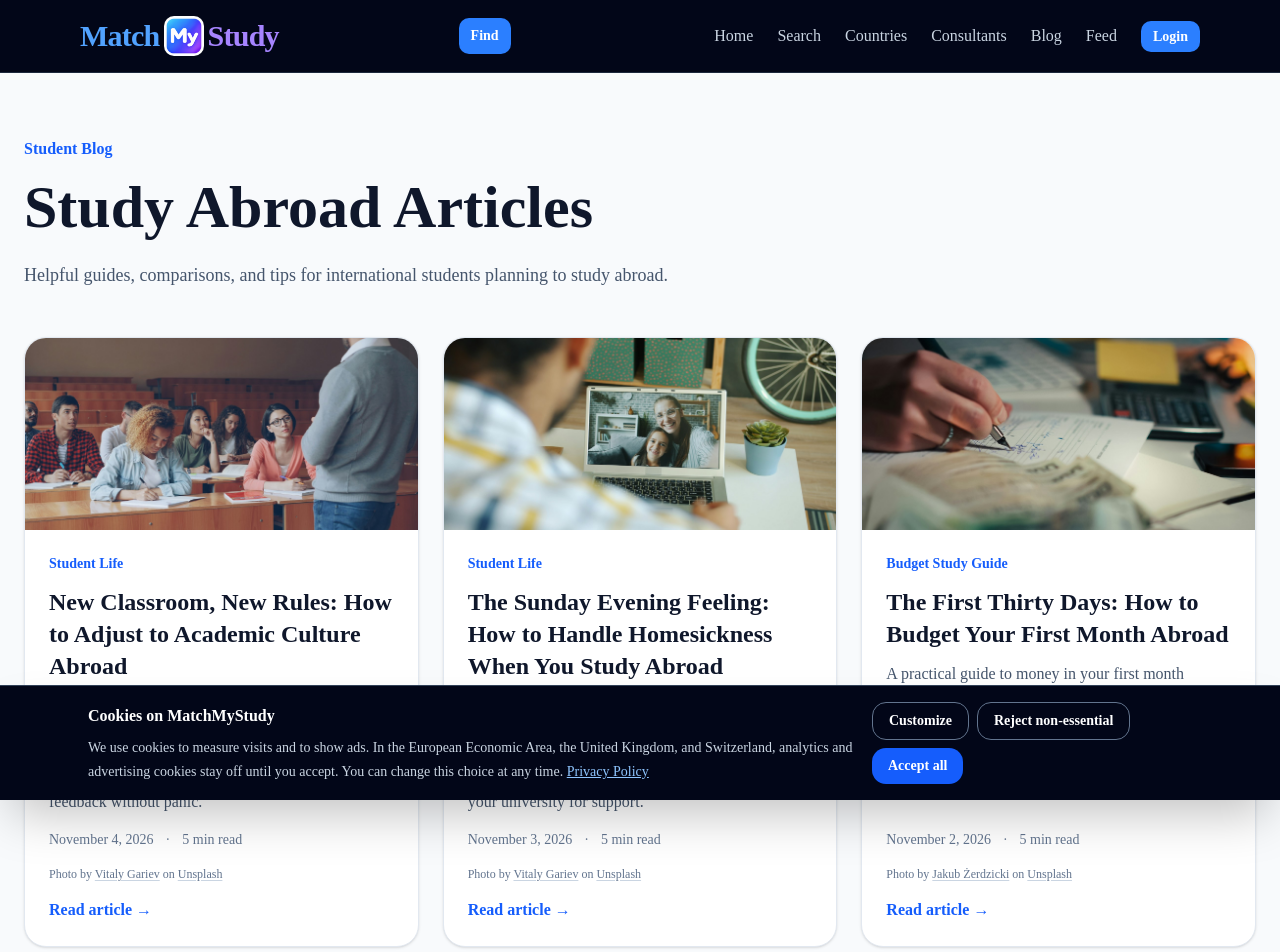
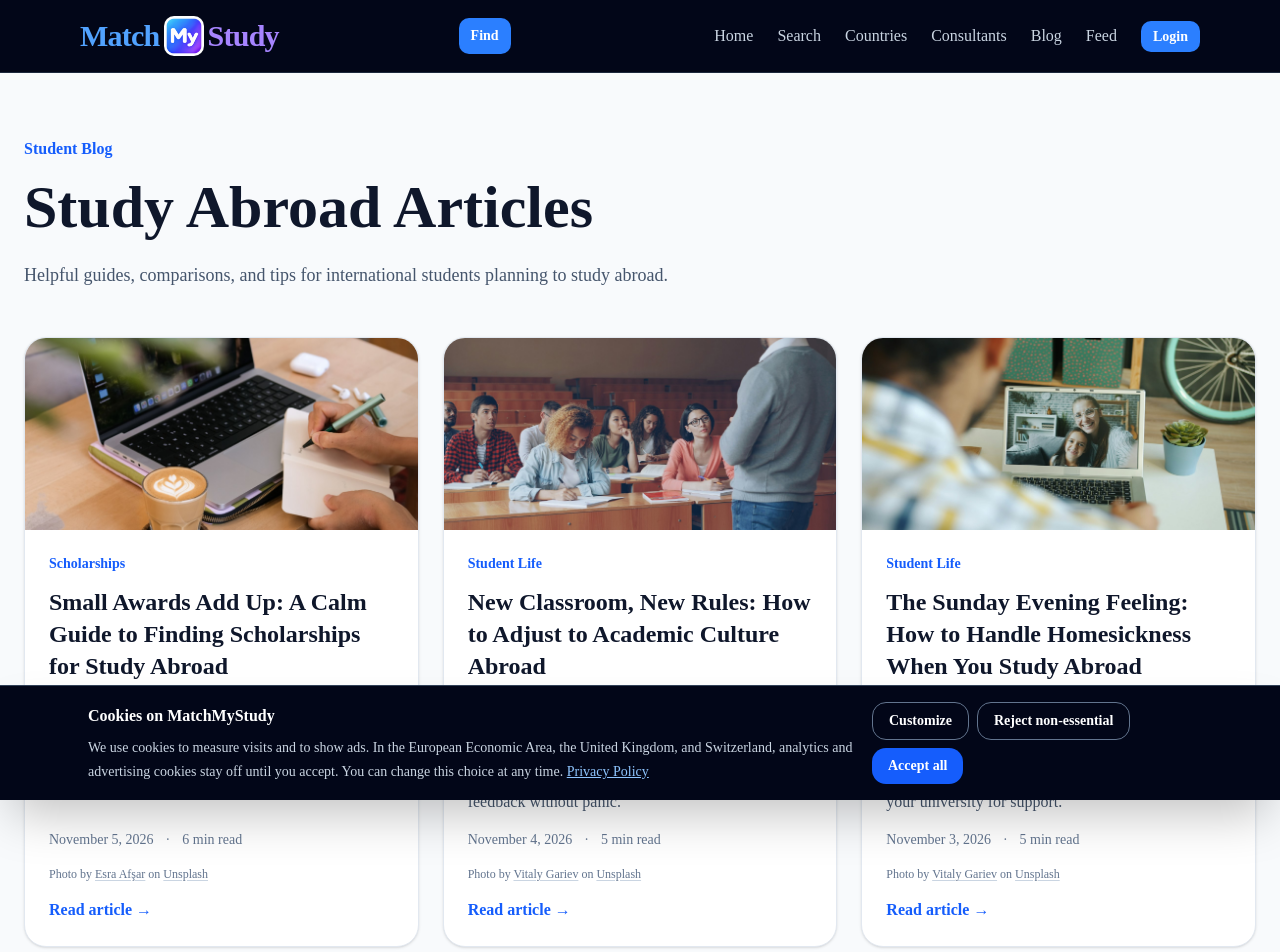
Before and after one commit to Ravindu612/MatchMyStudy, a Next.js app: page /blog in a window 1280 px wide. Shown: the top 952 px of the page. Built offline with nearby package versions, Linux system fonts and the light colour scheme; no server answers.

Commit message:
Add November 5 blog post: Small Awards Add Up

```diff
--- a/data/blog/posts.ts
+++ b/data/blog/posts.ts
@@ -443,6 +443,55 @@ export const blogPosts: BlogPost[] = [
     },
   },
   {
+    title: "Small Awards Add Up: A Calm Guide to Finding Scholarships for Study Abroad",
+    slug: "scholarship-search",
+    description:
+      "Where study abroad scholarships actually come from, how to build a simple shortlist, how to tell real funding from scams, and how to write applications that do not all sound the same.",
+    category: "Scholarships",
+    date: "2026-11-05",
+    readTime: "6 min read",
+    intro:
+      "Searching for scholarships can feel like shouting into a very large room. You type a few words into a search engine, open twenty tabs, and find lists of awards that are closed, meant for someone else, or so vague you cannot tell whether you qualify.\n\nThe students who end up with funding are rarely the ones who searched the hardest for one perfect award. They are usually the ones who searched in the right places, kept a tidy list, and applied steadily to awards they had a real chance of winning. This guide walks through that approach, one calm step at a time.",
+    sections: [
+      {
+        heading: "Start with the university you want to attend",
+        text: "The most reliable place to look is the scholarships or funding page of each university on your list. Many universities offer awards for international students, and some consider you automatically when you apply for admission, while others need a separate application with its own deadline. The page will usually say which, so read it carefully rather than assuming.\n\nLook at the department or faculty pages too. Individual schools sometimes have their own smaller awards that never appear on the main university list. If anything is unclear, a short email to the admissions or scholarships office is perfectly normal, and the answer comes from the people who actually decide.",
+      },
+      {
+        heading: "Then look closer to home and further afield",
+        text: "After universities, check two kinds of official sources. The first is the government of the country you want to study in. Many governments run scholarship programs for international students, often listed on an official study portal or the website of their embassy in your country. The second is your own government, ministry of education, or national scholarship body, which may fund students who study abroad and return.\n\nBeyond those, look at international organisations, foundations, and professional bodies linked to your field. A future engineer, nurse, or teacher may find awards that a general search never shows. Always follow the link back to the organisation's own website before you trust the details, because third-party lists are often out of date.",
+      },
+      {
+        heading: "Build a shortlist you can actually manage",
+        text: "Make a simple spreadsheet or note with one row per award. For each one, write the name, the official link, who it is for, what it covers, the deadline, and what you need to submit. Add a column for your honest chance, such as strong, possible, or long shot.\n\nThis list does two useful things. It stops you losing track of deadlines, and it shows you quickly which awards are worth your time. An award that matches your country, subject, and level of study is usually a better bet than a famous one that thousands of people apply for. Aim for a realistic mix rather than putting everything into a single application.",
+      },
+      {
+        heading: "Read the eligibility rules like a checklist",
+        text: "Before writing a word, go through the eligibility section line by line. Check your nationality, the level of study, the subject areas, the start date, any academic or language requirements, and whether you need an offer of admission before you apply. If you miss one condition, the application may not be read at all.\n\nPay attention to what the award covers, too. Some scholarships pay part of the tuition, some cover living costs, some pay for travel, and a few cover several of these. Knowing exactly what you would receive helps you plan the rest of your budget honestly, instead of counting on money that was never part of the offer.",
+      },
+      {
+        heading: "Write each application for the people reading it",
+        text: "Most scholarship applications ask some version of the same question: why you, why this subject, and what you will do with it. It is tempting to write one essay and send it everywhere. Reviewers can usually tell. Start from a strong core story about your goals, then adjust it for each award, connecting your plans to that organisation's purpose in its own words.\n\nBe specific. One clear example of something you did, learned, or built says more than a paragraph of big adjectives. Ask a teacher or friend to read your draft and tell you what they remember afterwards. If they cannot name your main point, make it clearer. Give your referees plenty of notice, and send them the award details so their letters fit too.",
+      },
+      {
+        heading: "Learn to spot scholarship scams",
+        text: "Real scholarships do not usually ask you to pay a fee to apply or to receive the award. Be careful with any offer that arrives without you applying, promises guaranteed funding, asks for bank details or card numbers early on, or pressures you to act within hours. Check that emails come from the organisation's official domain and that the award appears on its official website.\n\nIf you are unsure, ask the university's international or scholarships office whether they recognise the award. A two-minute question can save you a lot of money and worry.",
+      },
+      {
+        heading: "Keep going after the first no",
+        text: "Rejections are part of the process, and they say very little about your worth as a student. Competitive awards often have far more strong applicants than places. Keep your notes, reuse what worked, and move on to the next deadline on your list.\n\nAnd remember that funding often arrives in pieces. A partial tuition award, a small travel grant, and a departmental bursary can together make a real difference. Small awards add up, and every application you send makes the next one a little easier to write.",
+      },
+    ],
+    coverImage: "/images/blog/scholarship-search.jpg",
+    coverImageAlt: "A person writing in a small notebook beside an open laptop and a cup of coffee on a wooden table",
+    unsplash: {
+      photographerName: "Esra Afşar",
+      photographerUrl: "https://unsplash.com/@esraafsar",
+      photoUrl:
+        "https://unsplash.com/photos/person-writing-in-notebook-next-to-laptop-and-coffee-vDNMEn8VCfU",
+    },
+  },
+  {
     title: "New Classroom, New Rules: How to Adjust to Academic Culture Abroad",
     slug: "new-academic-culture",
     description:
```
Also changed, not shown: public/images/blog/scholarship-search.jpg (added).
